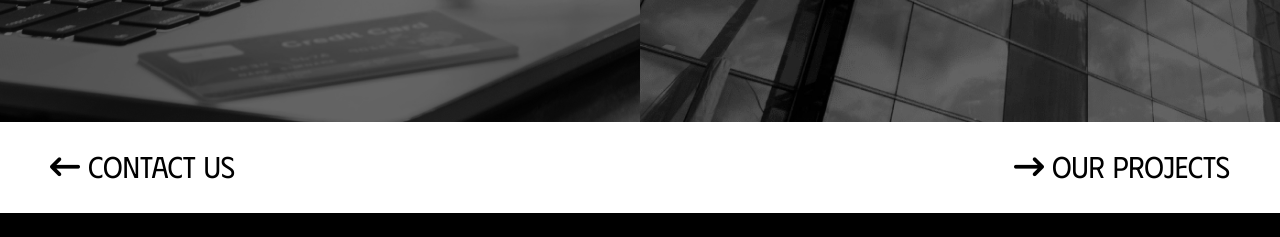
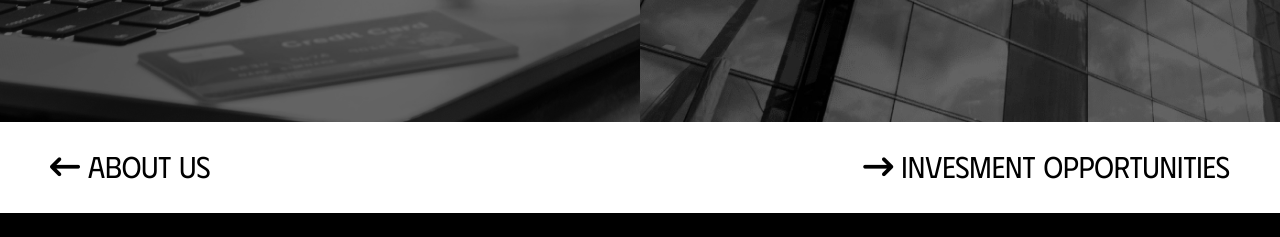
Before and after one commit to duongkhatoan/deutschesGrouppe, a plain HTML site: page pages/project.html in a window 1280 px wide. Shown: the part 1561-1798 px from the top of the page. Drawn offline with nearby package versions, Linux system fonts and the light colour scheme.

Commit message:
add menuFooterRedirect

```diff
--- a/pages/project.html
+++ b/pages/project.html
@@ -131,15 +131,15 @@
     <div class="box-container">
         <div class="menuNaviFooter">
             <div class="item">
-                <a href="" class="menuNav menuNavleft">
+                <a href="../pages/about.html" class="menuNav menuNavleft">
                     <i class="fa-solid fa-arrow-left-long"></i>
-                    CONTACT US
+                    about us
                 </a>
             </div>
             <div class="item">
-                <a href="" class="menuNav menuNavRight">
+                <a href="../pages/invesment.html" class="menuNav menuNavRight">
                     <i class="fa-solid fa-arrow-right-long"></i>
-                    Our projects
+                    invesment opportunities
                 </a>
             </div>
         </div>
```
Also changed, not shown: pages/about.html (+2 -2 lines), pages/ecommerceProject.html (+3 -3 lines), pages/invesment.html (+10 -7 lines), pages/realEstate.html (+4 -4 lines).
